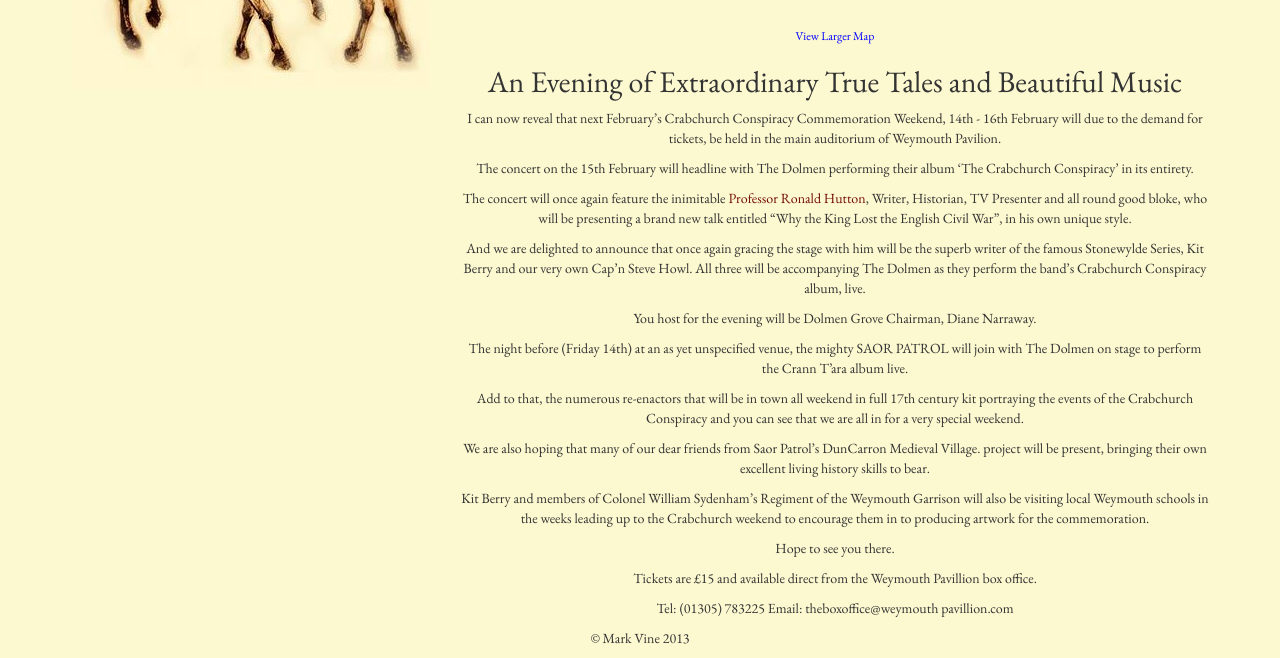
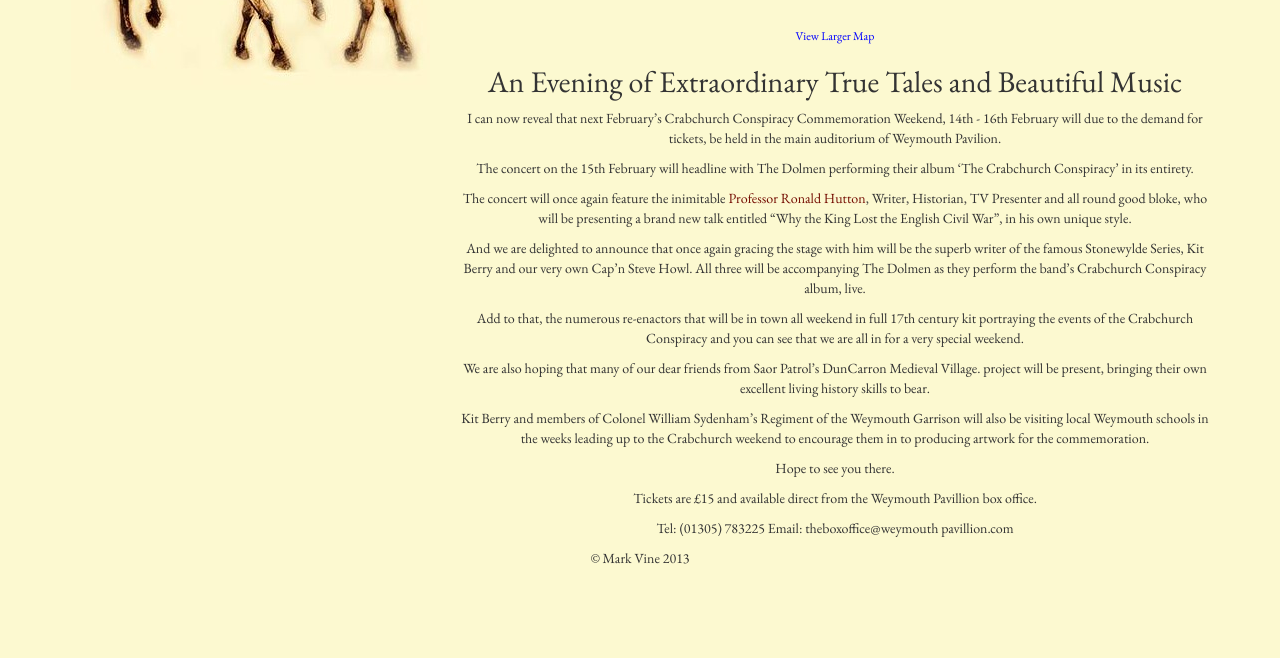
Before and after one commit to crabchurch/crabchurch.github.io, a Jekyll site: the page built from _posts/2014-02-14-the-crabchurch-commemoration-weekend.markdown, in a window 1280 px wide. Shown: the part 513-1171 px from the top of the page. Built offline with Jekyll 4.4.1, drawn with Linux system fonts in a browser that asks for light colours; nearby versions of some CDN libraries; some web fonts are replaced; Markdown is read by kramdown in place of the engine named in the settings; after the commit the page ends 1091 px from its top, so only the background shows below that.

Commit message:
Update 2014-02-14-the-crabchurch-commemoration-weekend.markdown

```diff
--- a/_posts/2014-02-14-the-crabchurch-commemoration-weekend.markdown
+++ b/_posts/2014-02-14-the-crabchurch-commemoration-weekend.markdown
@@ -18,10 +18,6 @@
 
 And we are delighted to announce that once again gracing the stage with him will be the superb writer of the famous Stonewylde Series, Kit Berry and our very own Cap'n Steve Howl. All three will be accompanying The Dolmen as they perform the band's Crabchurch Conspiracy album, live.
 
-You host for the evening will be Dolmen Grove Chairman, Diane Narraway.
-
-The night before (Friday 14th) at an as yet unspecified venue, the mighty SAOR PATROL will join with The Dolmen on stage to perform the Crann T'ara album live.
-
 Add to that, the numerous re-enactors that will be in town all weekend in full 17th century kit portraying the events of the Crabchurch Conspiracy and you can see that we are all in for a very special weekend.
 
 We are also hoping that many of our dear friends from Saor Patrol's DunCarron Medieval Village. project will be present, bringing their own excellent living history skills to bear.
```
